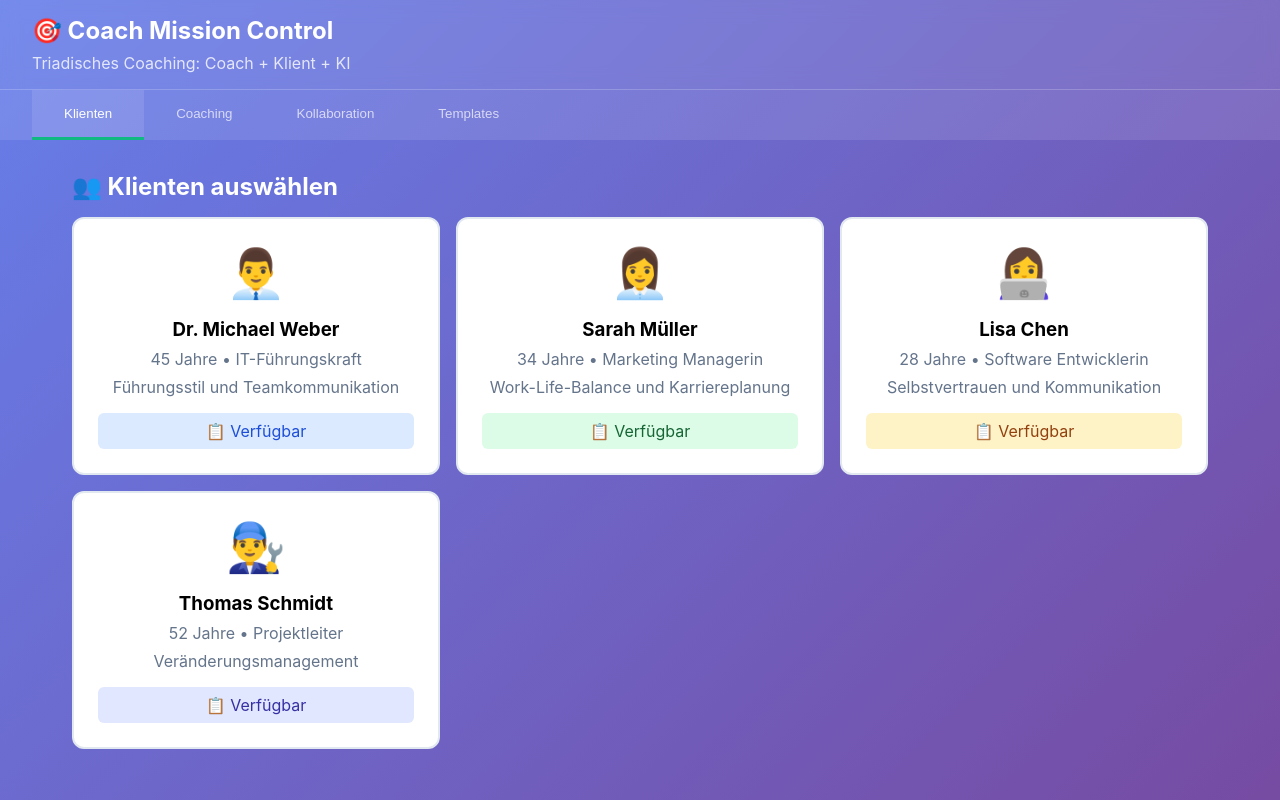
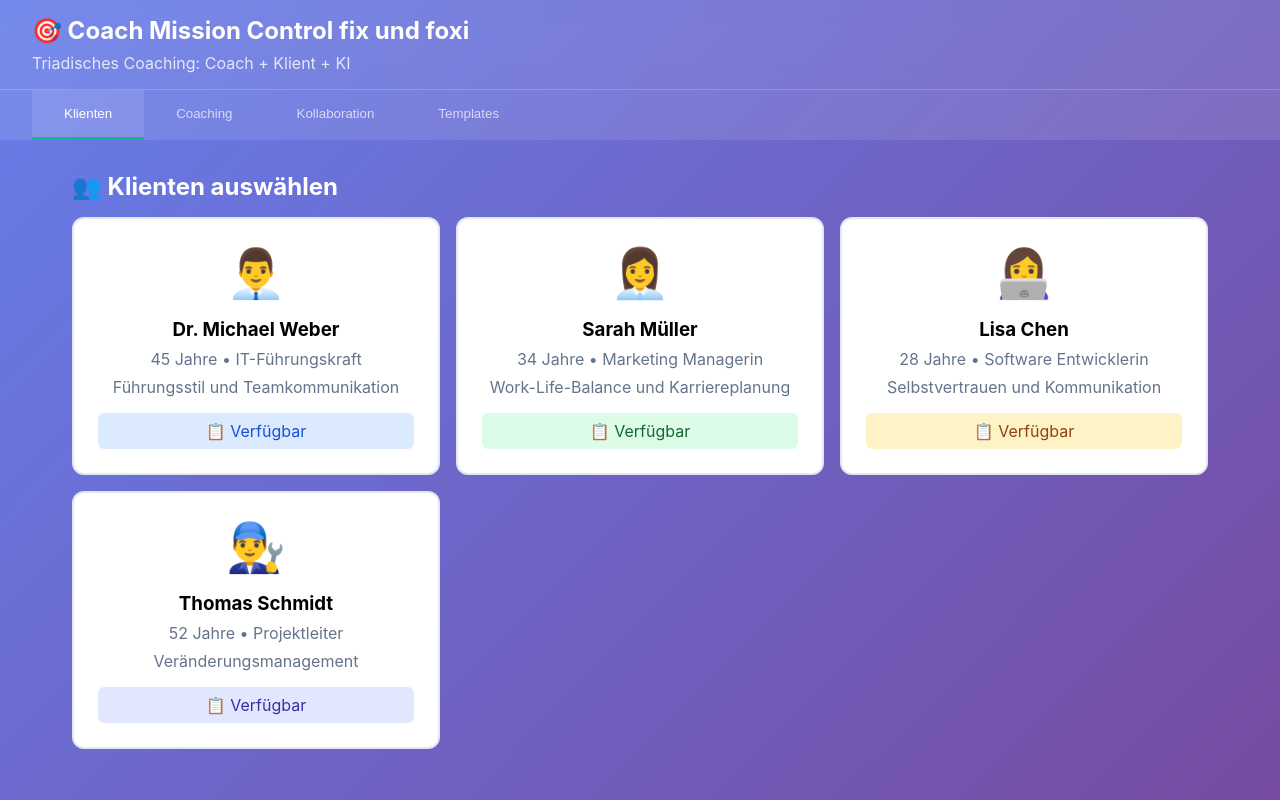
Before and after one commit to allensfl/appcoaching, a website: page standalone.html in a window 1280 px wide. Drawn offline with Linux system fonts and the light colour scheme.

```diff
--- a/standalone.html
+++ b/standalone.html
@@ -234,7 +234,7 @@
 </head>
 <body>
     <div class="header">
-        <h1>🎯 Coach Mission Control</h1>
+        <h1>🎯 Coach Mission Control fix und foxi</h1>
         <p>Triadisches Coaching: Coach + Klient + KI</p>
     </div>
 
```
